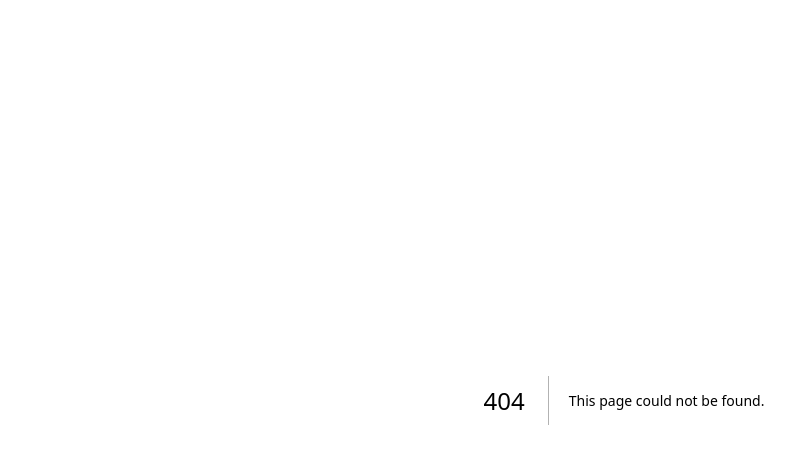
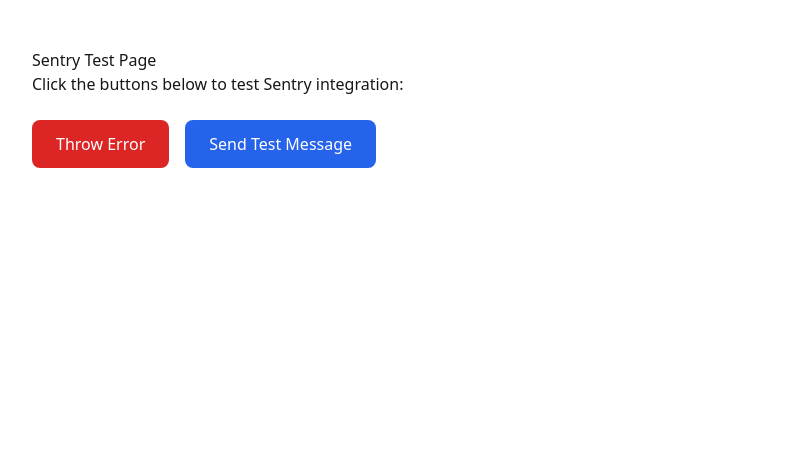
Before and after one commit to OduaiAbrb/PathWise, a Next.js app in the folder frontend/: page /sentry-test in a window 1280 px wide. Before the commit this address had no page. Shown: the top 464 px of the page, without its empty margins (16-811 px from the left). Built offline with nearby package versions, Linux system fonts and the light colour scheme.

Commit message:
Configure Sentry SDK properly for frontend and backend with test endpoints

```diff
--- a/frontend/next.config.mjs
+++ b/frontend/next.config.mjs
@@ -1,3 +1,5 @@
+import { withSentryConfig } from "@sentry/nextjs";
+
 /** @type {import('next').NextConfig} */
 const nextConfig = {
   reactStrictMode: true,
@@ -26,4 +28,12 @@
   },
 };
 
-export default nextConfig;
+export default withSentryConfig(nextConfig, {
+  org: "oduai-aburubs-projects",
+  project: "javascript-nextjs",
+  silent: !process.env.CI,
+  widenClientFileUpload: true,
+  hideSourceMaps: true,
+  disableLogger: true,
+  automaticVercelMonitors: true,
+});
--- a/frontend/package.json
+++ b/frontend/package.json
@@ -12,6 +12,7 @@
     "@headlessui/react": "^2.0.4",
     "@hookform/resolvers": "^3.4.2",
     "@lemonsqueezy/lemonsqueezy.js": "^3.0.0",
+    "@sentry/nextjs": "^10.32.1",
     "@tanstack/react-query": "^5.40.0",
     "clsx": "^2.1.1",
     "framer-motion": "^11.2.10",
--- /dev/null
+++ b/frontend/src/app/sentry-test/page.tsx
@@ -0,0 +1,51 @@
+"use client";
+
+import * as Sentry from "@sentry/nextjs";
+
+export default function SentryTestPage() {
+  const throwError = () => {
+    throw new Error("Sentry frontend test error - PathWise");
+  };
+
+  const captureMessage = () => {
+    Sentry.captureMessage("Test message from PathWise frontend");
+    alert("Message sent to Sentry!");
+  };
+
+  return (
+    <div style={{ padding: 48, fontFamily: "system-ui" }}>
+      <h1>Sentry Test Page</h1>
+      <p>Click the buttons below to test Sentry integration:</p>
+
+      <div style={{ display: "flex", gap: 16, marginTop: 24 }}>
+        <button
+          onClick={throwError}
+          style={{
+            padding: "12px 24px",
+            background: "#dc2626",
+            color: "white",
+            border: "none",
+            borderRadius: 8,
+            cursor: "pointer",
+          }}
+        >
+          Throw Error
+        </button>
+
+        <button
+          onClick={captureMessage}
+          style={{
+            padding: "12px 24px",
+            background: "#2563eb",
+            color: "white",
+            border: "none",
+            borderRadius: 8,
+            cursor: "pointer",
+          }}
+        >
+          Send Test Message
+        </button>
+      </div>
+    </div>
+  );
+}
```
Also changed, not shown: frontend/sentry.client.config.ts (added, +12 -0 lines), frontend/sentry.edge.config.ts (added, +7 -0 lines), frontend/sentry.server.config.ts (added, +7 -0 lines), 2 other files (tests, documents, lock files or other folders).
